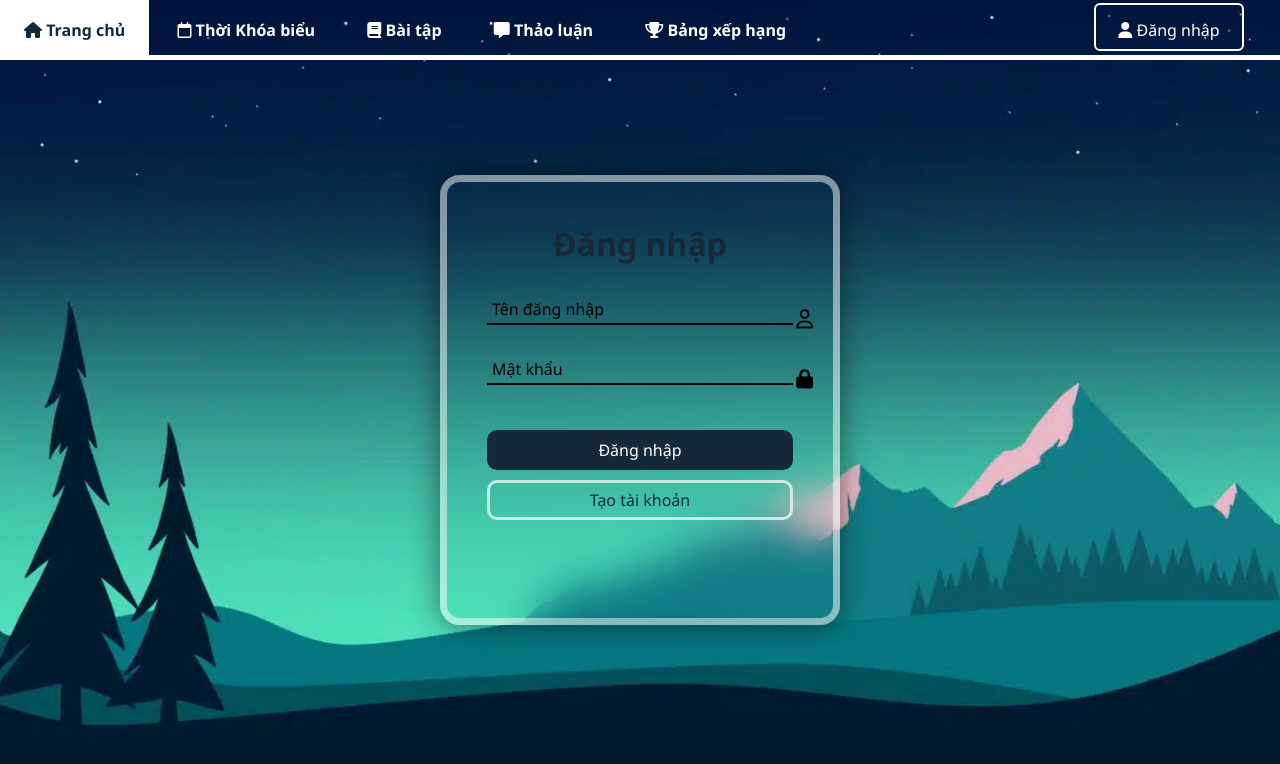
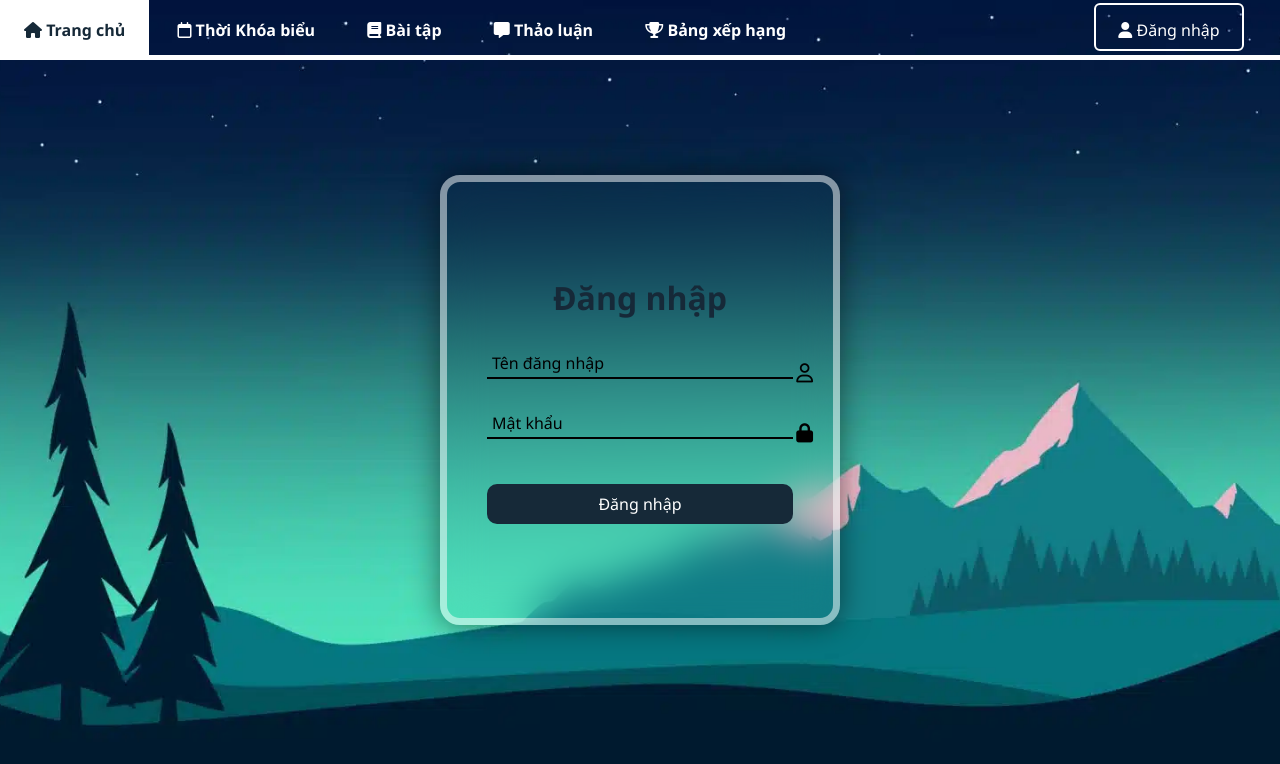
Before and after one commit to CLB-Tin-h-c-NHT/thpt_nht, a plain HTML site: page assets/html/login.html in a window 1280 px wide. Drawn offline with Linux system fonts and the light colour scheme.

Commit message:
sang commit

```diff
--- a/assets/css/style-login.css
+++ b/assets/css/style-login.css
@@ -11,10 +11,10 @@ body{
     background-position: center;
 }
 
-#login .login-btn:hover{
+.btn-login:hover .btn{
     background-color: #fff;
 }
-#login .login-btn:hover a{
+.btn-login:hover button{
     color: #162938;
 }
 
@@ -29,6 +29,7 @@ body{
     border-radius: 20px;
     backdrop-filter: blur(20px);
     box-shadow: 0 0 30px rgba(0, 0, 0, .5);
+    align-items: center;
 }
 
 .wrapper h2{
--- a/assets/html/login.html
+++ b/assets/html/login.html
@@ -36,7 +36,6 @@
             </div>
         </header>
     <div class="wrapper">
-        <div class="slider-main">
             <div class="form-box login">
                 <h2>Đăng nhập</h2>
                 <form onsubmit="login()">
@@ -54,37 +53,7 @@
                         <button type="submit" class="btn">Đăng nhập</button>
                     </div>
                 </form>
-                <div class="btn-create register">
-                    <button type="submit" class="btn btnRegister">Tạo tài khoản</button>
-                </div>
             </div>
-            <div class="form-box register">
-                <h2>Tạo tài khoản</h2>
-                <form onsubmit="register()">
-                    <div class="input-box">
-                        <span class="icon"><i class="fa-regular fa-user"></i></span>
-                        <input id="idName" type="Name" required>
-                        <label>Họ và tên</label>
-                    </div>
-                    <div class="input-box">
-                        <span class="icon"><i class="fa-regular fa-user"></i></span>
-                        <input id="idUserRegister" type="User" required>
-                        <label>Tên đăng nhập</label>
-                    </div>
-                    <div class="input-box">
-                        <span class="icon"><i class="fa-solid fa-lock"></i></span>
-                        <input id="idPasswordRegister" type="password" required>
-                        <label>Mật khẩu</label>
-                    </div>
-                    <div class="btn-login" id="idBtnRegiter">
-                        <button type="submit" class="btn">Tạo tài khoản</button>
-                    </div>
-                </form>
-                <div class="btn-create Login">
-                    <button type="submit" class="btn btnLogin">Đăng nhập</button>
-                </div>
-            </div>
-        </div>
     </div>
     <script src="/assets/scripts/login.js"></script>
     <script src="/assets/scripts/slider-login.js"></script>
```
Also changed, not shown: assets/html/teacher.html (+1 -0 lines), assets/html/teacher/create.html (+1 -0 lines).
